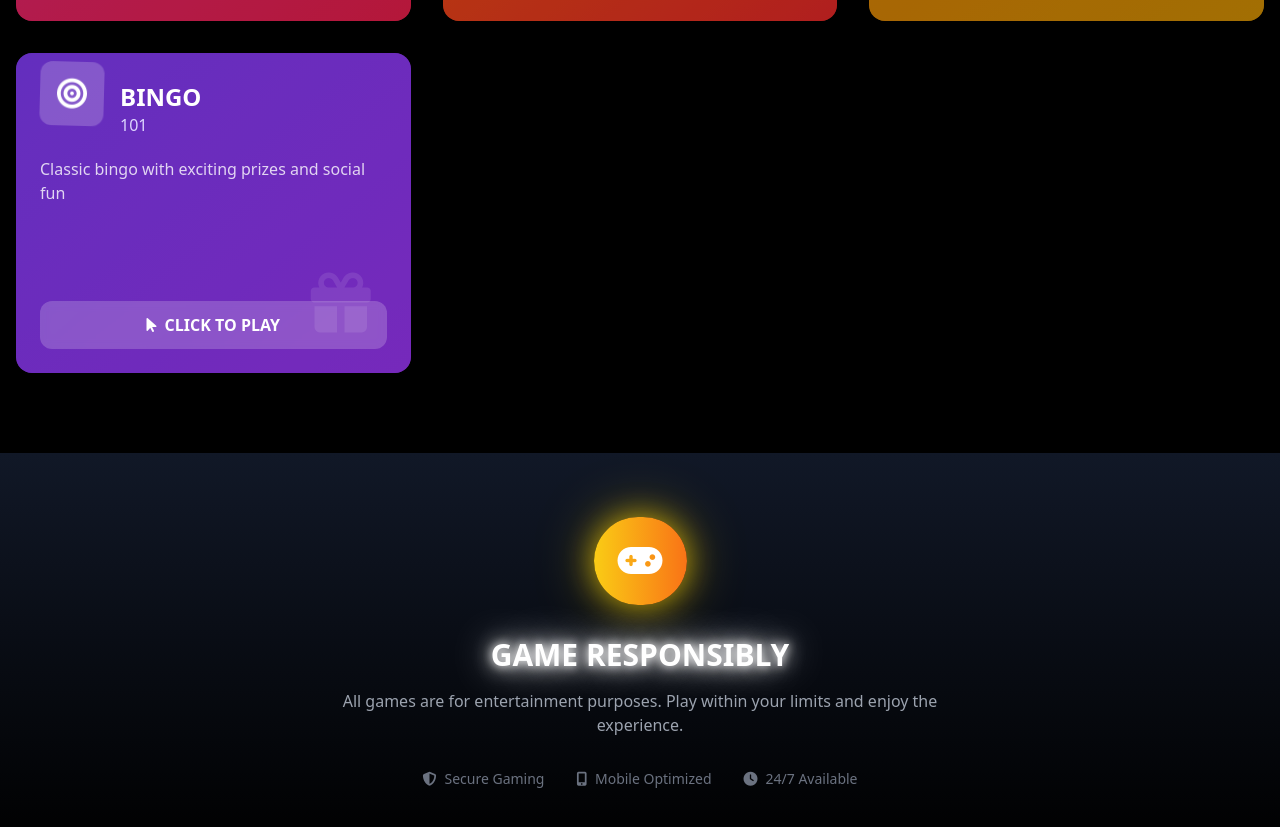
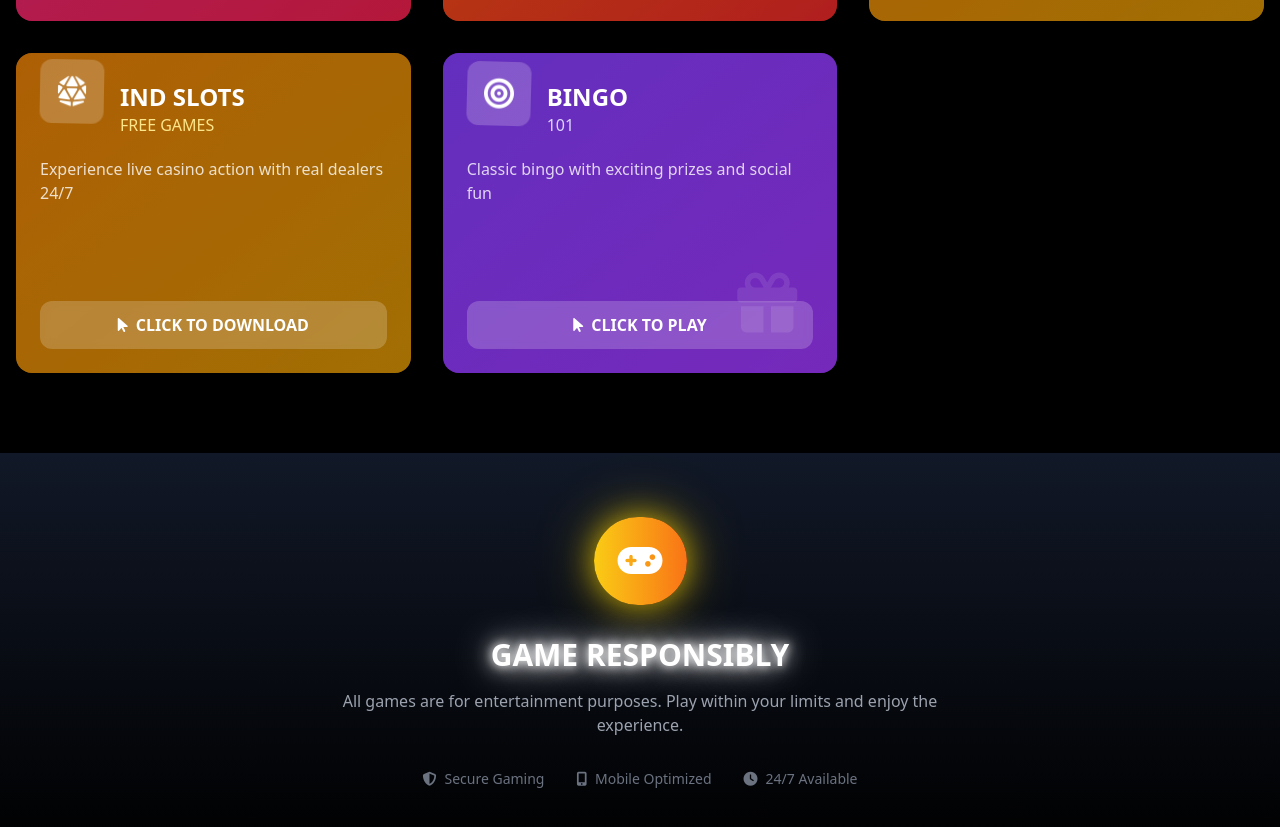
Before and after one commit to ghfjfhg/All-yono-game-play, a plain HTML site: page index.html in a window 1280 px wide. Shown: the part 1995-2822 px from the top of the page. Drawn offline with nearby package versions, Linux system fonts and the light colour scheme; animation ran at ten frames a second.

Commit message:
Update index.html

```diff
--- a/index.html
+++ b/index.html
@@ -305,6 +305,28 @@
                         </div>
                     </a>
 
+                    <a href="indslotspromo.com/?code=G751P6J3T1E&t=1763637139" target="_blank" class="gaming-card bg-gradient-to-br from-amber-600 to-yellow-600 rounded-2xl p-6 h-80 relative overflow-hidden block">
+                        <div class="absolute inset-0 bg-black/20 rounded-2xl"></div>
+                        <div class="relative z-10 h-full flex flex-col">
+                            <div class="flex items-center mb-4">
+                                <div class="w-16 h-16 bg-white/20 rounded-xl flex items-center justify-center mr-4 floating" style="animation-delay: -9s;">
+                                    <i class="fas fa-dice-d20 text-3xl text-white"></i>
+                                </div>
+                                <div>
+                                    <h3 class="text-2xl font-bold">IND SLOTS</h3>
+                                    <p class="text-amber-200">FREE GAMES</p>
+                                </div>
+                            </div>
+                            <p class="text-white/80 mb-6 flex-1">Experience live casino action with real dealers 24/7</p>
+                            <div class="bg-white/20 backdrop-blur-sm rounded-xl px-6 py-3 text-center font-bold">
+                                <i class="fas fa-mouse-pointer mr-2"></i>CLICK TO DOWNLOAD
+                            </div>
+                            <div class="text-6xl text-white/10 absolute bottom-4 right-4">
+                                <i class="fas fa-cards"></i>
+                            </div>
+                        </div>
+                    </a>
+
                     <a href="https://bingo101.life/?code=6YFXLN2FWCS&t=1763110720" target="_blank" class="gaming-card bg-gradient-to-br from-violet-600 to-purple-600 rounded-2xl p-6 h-80 relative overflow-hidden block">
                         <div class="absolute inset-0 bg-black/20 rounded-2xl"></div>
                         <div class="relative z-10 h-full flex flex-col">
@@ -424,4 +446,5 @@
         });
     </script>
 </body>
+
 </html>
```
